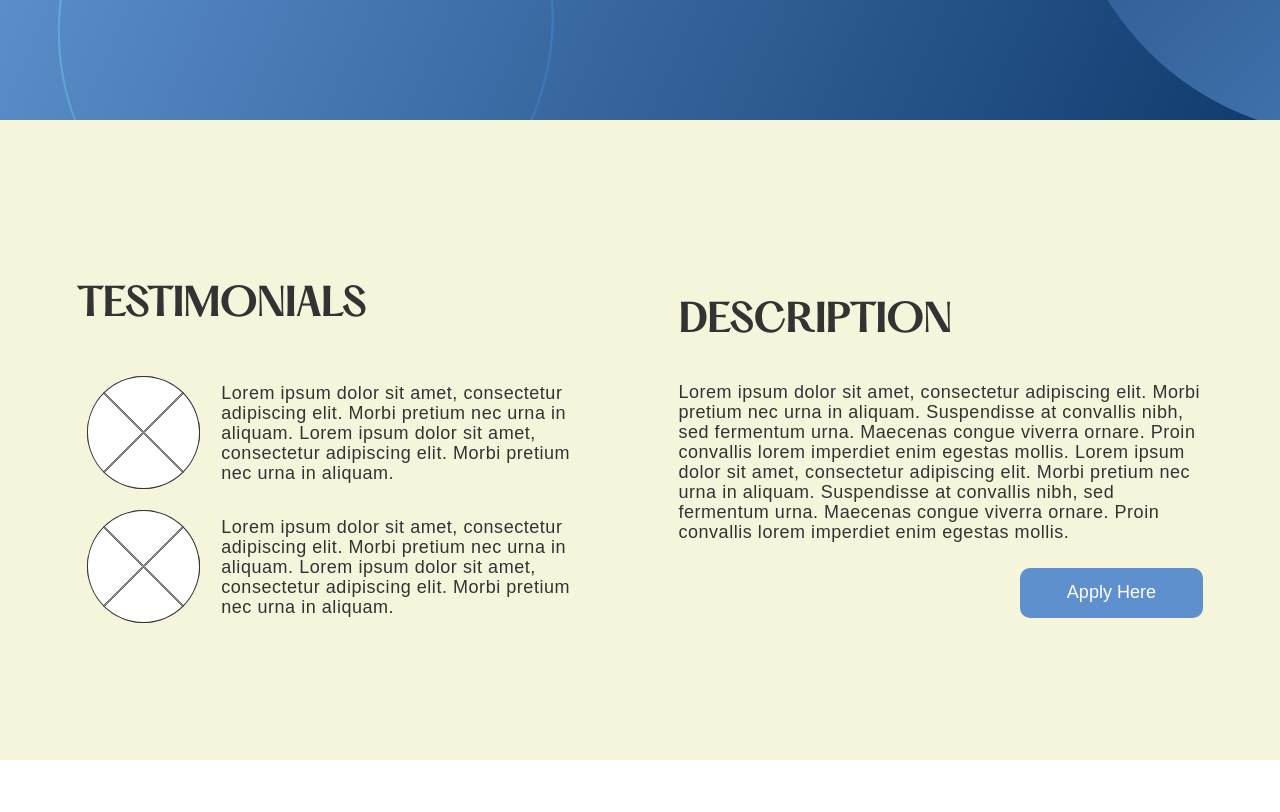
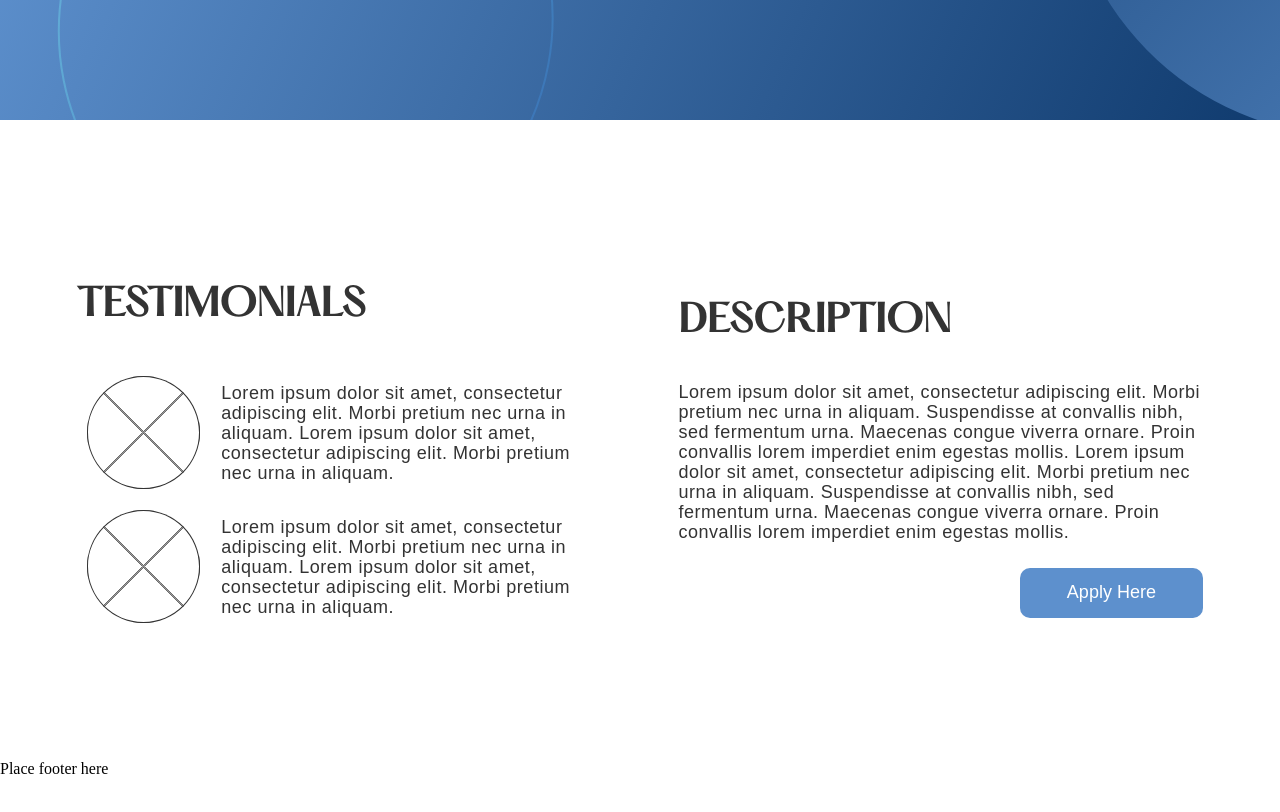
Before and after one commit to include-davis/nvsi, a Next.js app: page /get-involved in a window 1280 px wide. Shown: the part 520-1332 px from the top of the page. Built offline with nearby package versions, Linux system fonts and the light colour scheme.

Commit message:
Add div for footer

```diff
--- a/pages/get-involved.jsx
+++ b/pages/get-involved.jsx
@@ -37,7 +37,7 @@ const GetInvolved = () => {
           <button className={styles.descriptionBtn}>Apply Here</button>
         </div>
       </div>
-      <div></div>
+      <div className="footer">Place footer here</div>
     </div>
   );
 };
--- a/styles/get-involved.module.css
+++ b/styles/get-involved.module.css
@@ -13,7 +13,7 @@
 
 .mainSection {
   height: 40%;
-  background-color: beige;
+  background-color: white;
   display: flex;
   justify-content: center;
   align-items: center;
```
